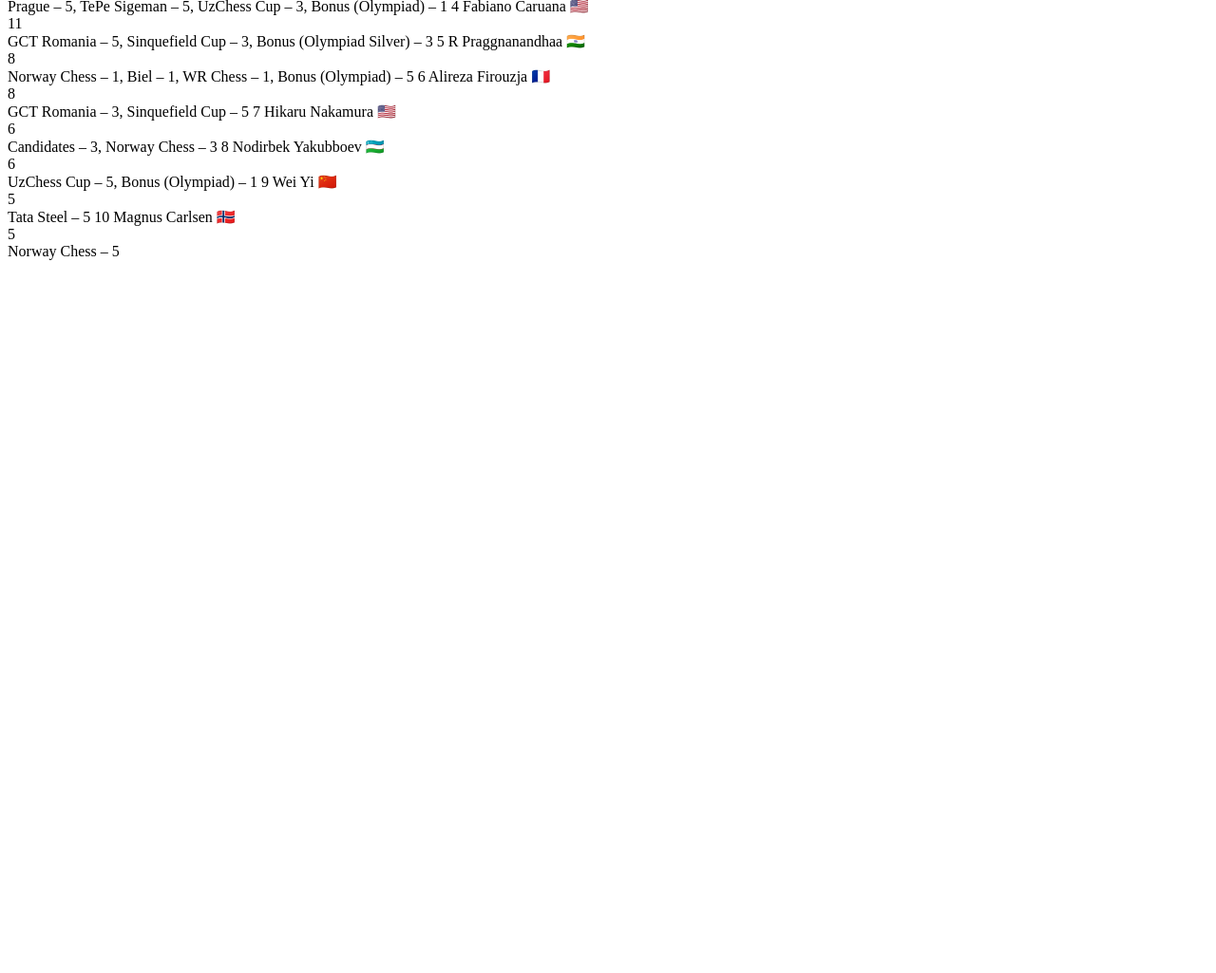
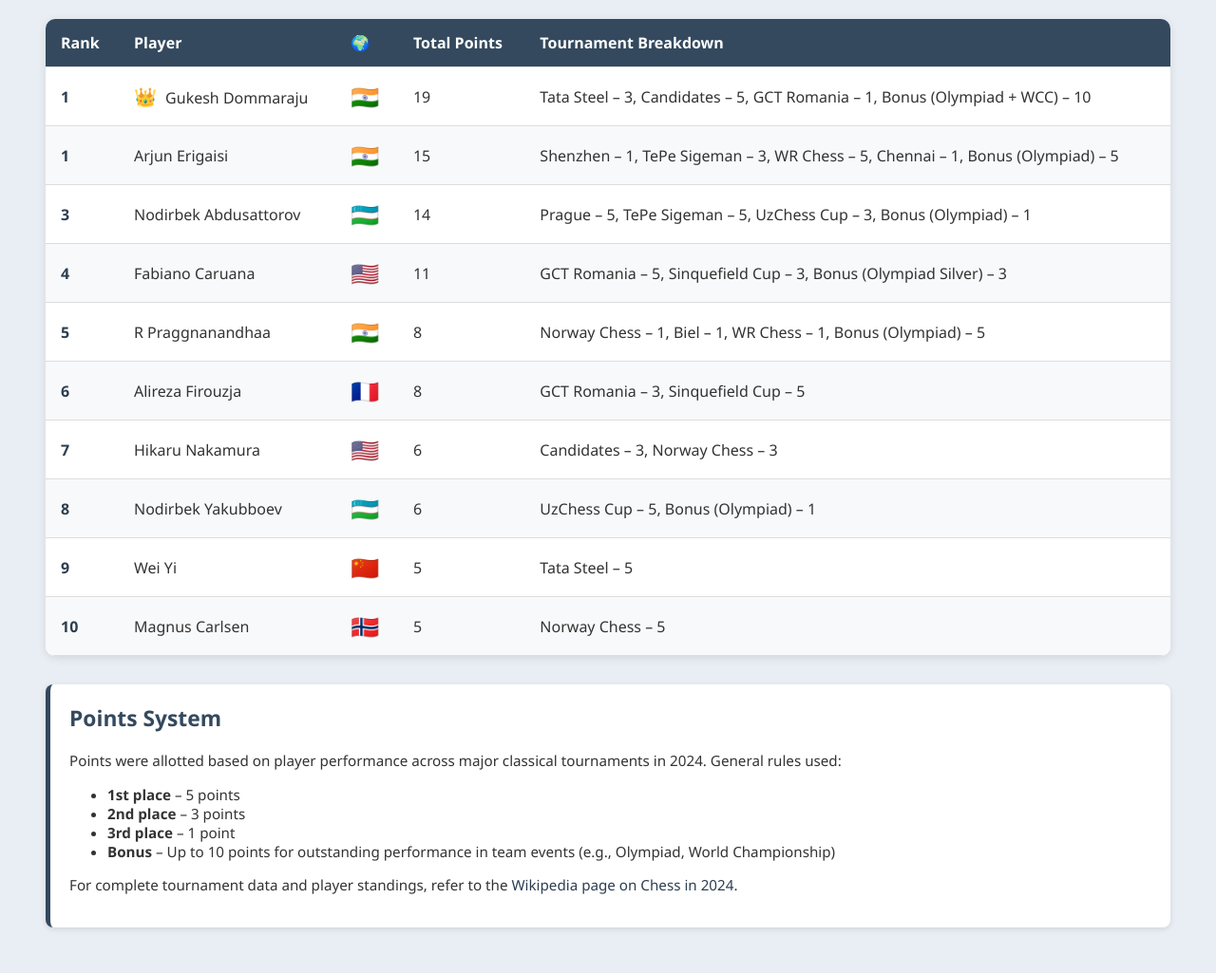
Before and after one commit to Chesswiz2794/chessrankings, a plain HTML site: page index.html in a window 1280 px wide. Shown: the part 122-1147 px from the top of the page at 95% size. Before the commit the page ends 800 px from the top, so only its background shows below. Drawn offline with Linux system fonts and the light colour scheme.

Commit message:
Update index.html

```diff
--- a/index.html
+++ b/index.html
@@ -1,112 +1,254 @@
+<!DOCTYPE html>
+<html lang="en">
+<head>
+  <meta charset="UTF-8" />
+  <meta name="viewport" content="width=device-width, initial-scale=1.0"/>
+  <title>Chess Player Rankings 2024</title>
+  <style>
+    body {
+      font-family: 'Segoe UI', Tahoma, Geneva, Verdana, sans-serif;
+      background-color: #e9eef4;
+      padding: 40px;
+      color: #333;
+      transition: background-color 0.3s ease, color 0.3s ease;
+    }
+
+    h1 {
+      text-align: center;
+      margin-bottom: 30px;
+      color: #2c3e50;
+    }
+
+    table {
+      width: 100%;
+      border-collapse: collapse;
+      background-color: white;
+      box-shadow: 0 2px 10px rgba(0, 0, 0, 0.1);
+      border-radius: 10px;
+      overflow: hidden;
+    }
+
+    th, td {
+      padding: 14px 16px;
+      border-bottom: 1px solid #ddd;
+      text-align: left;
+    }
+
+    th {
+      background-color: #34495e;
+      color: white;
+      font-weight: bold;
+    }
+
+    tr:nth-child(even) {
+      background-color: #f8f9fa;
+    }
+
+    .crown {
+      font-size: 1.2em;
+      color: goldenrod;
+      margin-right: 5px;
+    }
+
+    td:first-child {
+      font-weight: bold;
+      color: #2c3e50;
+    }
+
+    td:nth-child(2) {
+      font-weight: 500;
+    }
+
+    td:nth-child(3) {
+      font-size: 1.5em;
+    }
+
+    .note {
+      margin-top: 30px;
+      font-size: 0.95em;
+      background: #fff;
+      padding: 20px;
+      border-left: 5px solid #34495e;
+      box-shadow: 0 2px 6px rgba(0,0,0,0.1);
+      border-radius: 8px;
+    }
+
+    .note h2 {
+      margin-top: 0;
+      color: #34495e;
+    }
+
+    a {
+      color: #2c3e50;
+      text-decoration: none;
+    }
+
+    a:hover {
+      text-decoration: underline;
+    }
+
+    .dark-mode {
+      background-color: #333;
+      color: white;
+    }
+
+    .dark-mode table {
+      background-color: #444;
+      color: white;
+    }
+
+    .dark-mode th {
+      background-color: #555;
+    }
+
+    .dark-mode tr:nth-child(even) {
+      background-color: #666;
+    }
+
+    /* Graphical Progress Bars */
+    .progress-bar {
+      background-color: #ddd;
+      border-radius: 5px;
+      height: 20px;
+      width: 100%;
+    }
+
+    .progress-bar-inner {
+      height: 100%;
+      border-radius: 5px;
+      text-align: center;
+      line-height: 20px;
+      color: white;
+    }
+
+    .progress-bar-19 { width: 95%; background-color: #4caf50; }
+    .progress-bar-15 { width: 75%; background-color: #2196f3; }
+    .progress-bar-14 { width: 70%; background-color: #ff9800; }
+    .progress-bar-11 { width: 55%; background-color: #ff5722; }
+    .progress-bar-8 { width: 40%; background-color: #9c27b0; }
+    .progress-bar-6 { width: 30%; background-color: #f44336; }
+
+    /* Country Hover Tooltips */
+    td:nth-child(3) {
+      position: relative;
+    }
+
+    td:nth-child(3):hover::after {
+      content: attr(data-country);
+      position: absolute;
+      top: 0;
+      left: 0;
+      background: rgba(0, 0, 0, 0.8);
+      color: white;
+      padding: 5px;
+      border-radius: 5px;
+      font-size: 14px;
+      z-index: 10;
+      width: auto;
+      max-width: 200px;
+      white-space: nowrap;
+      overflow: hidden;
+      text-overflow: ellipsis;
+    }
+  </style>
+</head>
+<body>
+  <h1>Top Chess Players – 2024 Major Tournaments Ranking</h1>
+  <table>
+    <thead>
+      <tr>
+        <th>Rank</th>
+        <th>Player</th>
+        <th>🌍</th>
+        <th>Total Points</th>
+        <th>Tournament Breakdown</th>
+      </tr>
+    </thead>
     <tbody>
+      <!-- Players with shared rankings -->
       <tr>
         <td>1</td>
         <td><span class="crown">👑</span> Gukesh Dommaraju</td>
         <td data-country="India 🇮🇳">🇮🇳</td>
-    <td>
-      <div class="progress-bar">
-        <div class="progress-bar-inner progress-bar-19">19</div>
-      </div>
-    </td>
+        <td>19</td>
         <td>Tata Steel – 3, Candidates – 5, GCT Romania – 1, Bonus (Olympiad + WCC) – 10</td>
       </tr>
       <tr>
         <td>1</td>
         <td>Arjun Erigaisi</td>
         <td data-country="India 🇮🇳">🇮🇳</td>
-    <td>
-      <div class="progress-bar">
-        <div class="progress-bar-inner progress-bar-19">19</div>
-      </div>
-    </td>
+        <td>15</td>
         <td>Shenzhen – 1, TePe Sigeman – 3, WR Chess – 5, Chennai – 1, Bonus (Olympiad) – 5</td>
       </tr>
       <tr>
         <td>3</td>
         <td>Nodirbek Abdusattorov</td>
         <td data-country="Uzbekistan 🇺🇿">🇺🇿</td>
-    <td>
-      <div class="progress-bar">
-        <div class="progress-bar-inner progress-bar-14">14</div>
-      </div>
-    </td>
+        <td>14</td>
         <td>Prague – 5, TePe Sigeman – 5, UzChess Cup – 3, Bonus (Olympiad) – 1</td>
       </tr>
       <tr>
         <td>4</td>
         <td>Fabiano Caruana</td>
         <td data-country="USA 🇺🇸">🇺🇸</td>
-    <td>
-      <div class="progress-bar">
-        <div class="progress-bar-inner progress-bar-11">11</div>
-      </div>
-    </td>
+        <td>11</td>
         <td>GCT Romania – 5, Sinquefield Cup – 3, Bonus (Olympiad Silver) – 3</td>
       </tr>
       <tr>
         <td>5</td>
         <td>R Praggnanandhaa</td>
         <td data-country="India 🇮🇳">🇮🇳</td>
-    <td>
-      <div class="progress-bar">
-        <div class="progress-bar-inner progress-bar-8">8</div>
-      </div>
-    </td>
+        <td>8</td>
         <td>Norway Chess – 1, Biel – 1, WR Chess – 1, Bonus (Olympiad) – 5</td>
       </tr>
       <tr>
         <td>6</td>
         <td>Alireza Firouzja</td>
         <td data-country="France 🇫🇷">🇫🇷</td>
-    <td>
-      <div class="progress-bar">
-        <div class="progress-bar-inner progress-bar-8">8</div>
-      </div>
-    </td>
+        <td>8</td>
         <td>GCT Romania – 3, Sinquefield Cup – 5</td>
       </tr>
       <tr>
         <td>7</td>
         <td>Hikaru Nakamura</td>
         <td data-country="USA 🇺🇸">🇺🇸</td>
-    <td>
-      <div class="progress-bar">
-        <div class="progress-bar-inner progress-bar-6">6</div>
-      </div>
-    </td>
+        <td>6</td>
         <td>Candidates – 3, Norway Chess – 3</td>
       </tr>
       <tr>
         <td>8</td>
         <td>Nodirbek Yakubboev</td>
         <td data-country="Uzbekistan 🇺🇿">🇺🇿</td>
-    <td>
-      <div class="progress-bar">
-        <div class="progress-bar-inner progress-bar-6">6</div>
-      </div>
-    </td>
+        <td>6</td>
         <td>UzChess Cup – 5, Bonus (Olympiad) – 1</td>
       </tr>
       <tr>
         <td>9</td>
         <td>Wei Yi</td>
         <td data-country="China 🇨🇳">🇨🇳</td>
-    <td>
-      <div class="progress-bar">
-        <div class="progress-bar-inner progress-bar-6">5</div>
-      </div>
-    </td>
+        <td>5</td>
         <td>Tata Steel – 5</td>
       </tr>
       <tr>
         <td>10</td>
         <td>Magnus Carlsen</td>
         <td data-country="Norway 🇳🇴">🇳🇴</td>
-    <td>
-      <div class="progress-bar">
-        <div class="progress-bar-inner progress-bar-6">5</div>
-      </div>
-    </td>
+        <td>5</td>
         <td>Norway Chess – 5</td>
       </tr>
     </tbody>
+  </table>
+
+  <div class="note">
+    <h2>Points System</h2>
+    <p>Points were allotted based on player performance across major classical tournaments in 2024. General rules used:</p>
+    <ul>
+      <li><strong>1st place</strong> – 5 points</li>
+      <li><strong>2nd place</strong> – 3 points</li>
+      <li><strong>3rd place</strong> – 1 point</li>
+      <li><strong>Bonus</strong> – Up to 10 points for outstanding performance in team events (e.g., Olympiad, World Championship)</li>
+    </ul>
+    <p>For complete tournament data and player standings, refer to the <a href="https://en.wikipedia.org/wiki/2024_in_chess#April" target="_blank">Wikipedia page on Chess in 2024</a>.</p>
+  </div>
+</body>
+</html>
```
Lines whose indentation alone changed are shown as unchanged.
